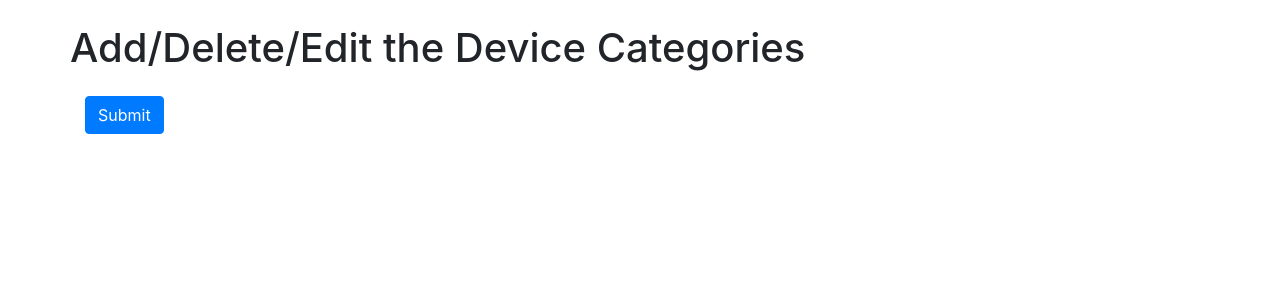
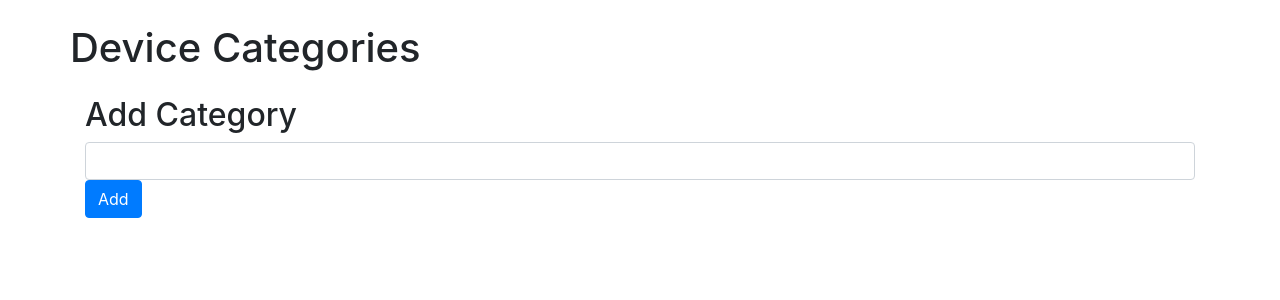
Before and after one commit to Dev-Laurin/smartHomeDevicesForDisabled, a Flask app: page /editCategories in a window 1280 px wide. Shown: the part 56-356 px from the top of the page. Run offline with Flask 2, Linux system fonts and the light colour scheme; data that the repository does not hold is empty; parts of the project's set-up code (start-up, migrations or seed data) failed here and were passed over; some libraries are stand-ins or nearby versions.

Commit message:
Category editing, adding, and deleting manually tested.

```diff
--- a/smartify/routes.py
+++ b/smartify/routes.py
@@ -4,7 +4,7 @@ from flask import (Flask, render_template, request,
 from flask import current_app as app
 from .models import (db, Device, devicecategory, paymentoccurence,
 	homecategory, homecategories)
-from .forms import CreateDeviceForm
+from .forms import CreateDeviceForm, AddCategoryForm, EditCategoryForm
 
 #Routing
 @app.route('/', methods=["GET", "POST"])
@@ -29,7 +29,9 @@ def list():
 
 @app.route('/createDevice/<id>', methods=["GET", "POST"])
 @app.route('/createDevice', methods=["GET", "POST"])
+@app.route('/createDevice/', methods=["GET", "POST"])
 def createDevice(id=None):
+	print('in create device')
 	form = CreateDeviceForm()
 
 	po = paymentoccurence.query.all()
@@ -140,7 +142,7 @@ def showDeviceOnCategory():
 		devices=devices, category=homeCat.name)
 
 @app.route('/getDevice/<id>')
-def getDevice(id):
+def getDevice(id=None):
 	try:
 		device = Device.query.get(id)
 	except Exception as e:
@@ -158,8 +160,58 @@ def editDevices():
 
 @app.route('/editCategories')
 def editCategories():
-	deviceCat = devicecategory.query.join(Device).filter(Device.category_id==devicecategory.id).all()
+	deviceCat = devicecategory.query.all()
 	return render_template('categories.html', deviceCat=deviceCat)
+
+@app.route('/editCategory/<id>', methods=["POST"])
+def editCategory(id):
+	form = EditCategoryForm()
+	if form.validate_on_submit():
+		try:
+			cat = devicecategory.query.get(id)
+			cat.name = form.name.data
+			db.session.add(cat)
+			db.session.commit()
+			flash('Category edited.', 'success')
+		except Exception as e:
+			flash('Editing category failed.', 'danger')
+			app.logger.info('Editing category failed (db).')
+			app.logger.info(e)
+	else:
+		flash(form.errors, 'danger')
+		app.logger.info(form.errors)
+	return redirect(url_for('editCategories'))
+
+@app.route('/addCategory', methods=["GET", "POST"])
+def addCategory():
+	form = AddCategoryForm()
+	if form.validate_on_submit():
+		dc = devicecategory(name=form.name.data)
+		try:
+			db.session.add(dc)
+			db.session.commit()
+			flash("Category created.", 'success')
+			app.logger.info("Category created.")
+		except Exception as e:
+			flash("Category could not be created.", 'danger')
+			app.logger.info('Category could not be created in db.')
+			app.logger.info(e)
+	return redirect(url_for('editCategories'))
+
+@app.route('/deleteCategory/<id>')
+def deleteCategory(id=None):
+	try:
+		dc = devicecategory.query.get(id)
+		db.session.delete(dc)
+		db.session.commit()
+		app.logger.info('Category deleted.')
+		flash('Category successfully deleted.', 'success')
+	except Exception as e:
+		flash('Category could not be deleted. There are still devices that use this category.', 'danger')
+		app.logger.info('Device category could not be deleted.')
+		app.logger.info(e)
+
+	return redirect(url_for('editCategories'))
 
 @app.route('/deleteDevice/<id>')
 def deleteDevice(id):
@@ -171,7 +223,8 @@ def deleteDevice(id):
 		flash('Device could not be deleted.', 'danger')
 		app.logger.info('Device could not be deleted.')
 		app.logger.info(e)
-
+	flash('Device successfully deleted.', 'success')
+	app.logger.info('Device deleted.')
 	return redirect(url_for('editDevices'))
 
 if __name__ == '__main__':
--- a/smartify/templates/categories.html
+++ b/smartify/templates/categories.html
@@ -1,22 +1,42 @@
 {% extends "layout.html" %}
 {% block main %}
 <div class="row">
-	<h1>Add/Delete/Edit the Device Categories</h1>
+	<h1>Device Categories</h1>
 </div>
 <div>
-	<form action="/editDeviceCategories" method="post">
+
 	<div class="form-group">
-			<ul class="list-group">
+		<ul class="list-group" id="categoryList">
 		{% for c in deviceCat %}
-			  <li class="list-group-item d-flex justify-content-between align-items-center">
+		  <li class="list-group-item d-flex justify-content-between align-items-center" id="{{c}}">
 		    {{c}}
-			    <span class="badge badge-primary badge-pill">14</span>
+		    <!-- <span class="badge badge-primary badge-pill">14</span> -->
+		    <span class="float-right">
+				<button type="button" class="btn btn-warning" onclick="makeEditable('{{c}}', '{{c.id}}')">Edit</button>
+				<a href="/deleteCategory/{{c.id}}" type="button" class="btn btn-danger">Delete</a>
+			</span>
 		  </li>
 		{% endfor %}
 		</ul>
 	</div>
-		<button type="submit" class="btn btn-primary">Submit</button>
+	<h2> Add Category </h2>
+	<form class="needs-validation" action="/addCategory" method="post" novalidate>
+		<input type="text" name="name" id='newCat' class="form-control" required>
+		<button type="submit" class="btn btn-primary" onclick="addCategory()">Add</button>
 	</form>
 </div>
 
+<script>
+function makeEditable(name, id){
+	var elem = document.getElementById(name);
+	elem.innerHTML = '<form action="/editCategory/' + id + '" method="post">' +
+	 "<input type='text' name='name' value='" + elem.innerText.replace('Edit', '').replace('Delete', '').trim() + "'>" +
+	"<button type='submit' class='btn btn-success'>Save</button></form>" +
+	'<span class="float-right">' +
+		'<button type="button" class="btn btn-warning" onclick="makeEditable(' + id + ')">Edit</button>' +
+		'<a href="/deleteCategory/' + id + '" type="button" class="btn btn-danger">Delete</a>' +
+		'</span>';
+}
+</script>
+
 {% endblock %}
```
Also changed, not shown: smartify/forms.py (+8 -0 lines), smartify/templates/create_device.html (+11 -11 lines). Lines whose indentation alone changed are shown as unchanged.
